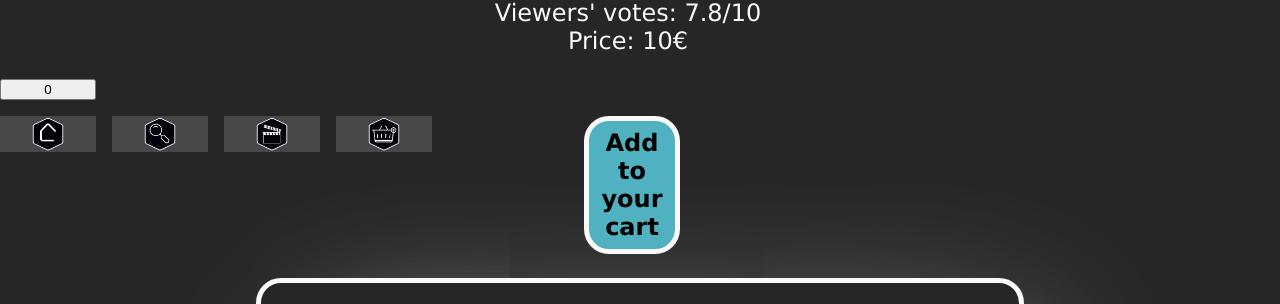
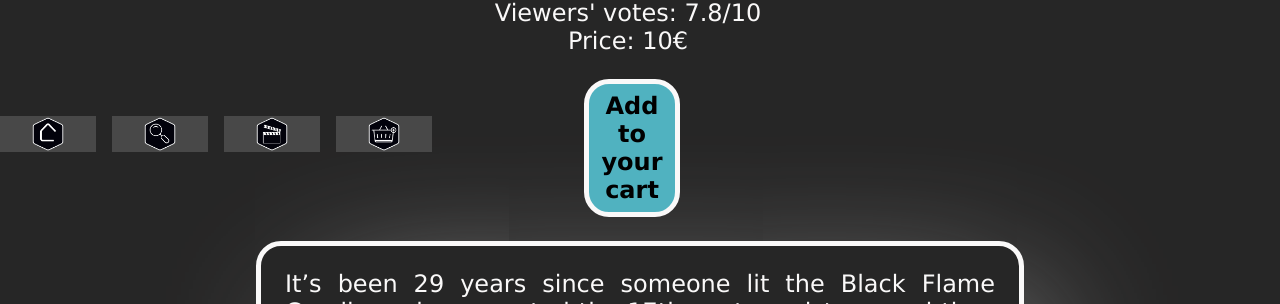
Before and after one commit to WildCodeSchool/2023-03-JS-Remote-Wild_Impact_Project-2_Team_C, a React (Vite) app in the folder frontend/: page /Description in a window 1280 px wide. Shown: the part 648-952 px from the top of the page. Built offline with nearby package versions, Linux system fonts and the light colour scheme; a web font is replaced by a local one.

Commit message:
Récupération de l'id du film lorsqu'on appuie sur le button ajouter au panier

```diff
--- a/frontend/src/components/AddToCartBtn.jsx
+++ b/frontend/src/components/AddToCartBtn.jsx
@@ -1,19 +1,14 @@
 import React, { useState } from "react";
 
-function AddToCartBtn({ getMovieId, setGetMovieId, film }) {
+function AddToCartBtn({ setGetMovieId, film }) {
   const [addToCartMessage, setAddToCartMessage] = useState(true);
-  function handleClick() {
+  const handleClick = () => {
     setAddToCartMessage(!addToCartMessage);
-  }
-  const handleClickMovie = () => {
-    setGetMovieId(getMovieId + 1);
-    console.info(film.id);
+    setGetMovieId((getMovieId) => [...getMovieId, film.id]);
   };
+
   return (
     <div>
-      <button type="button" onClick={handleClickMovie}>
-        {getMovieId}
-      </button>
       <div className="descButtonDiv">
         {addToCartMessage ? (
           <button className="descAddButton" type="button" onClick={handleClick}>
```
